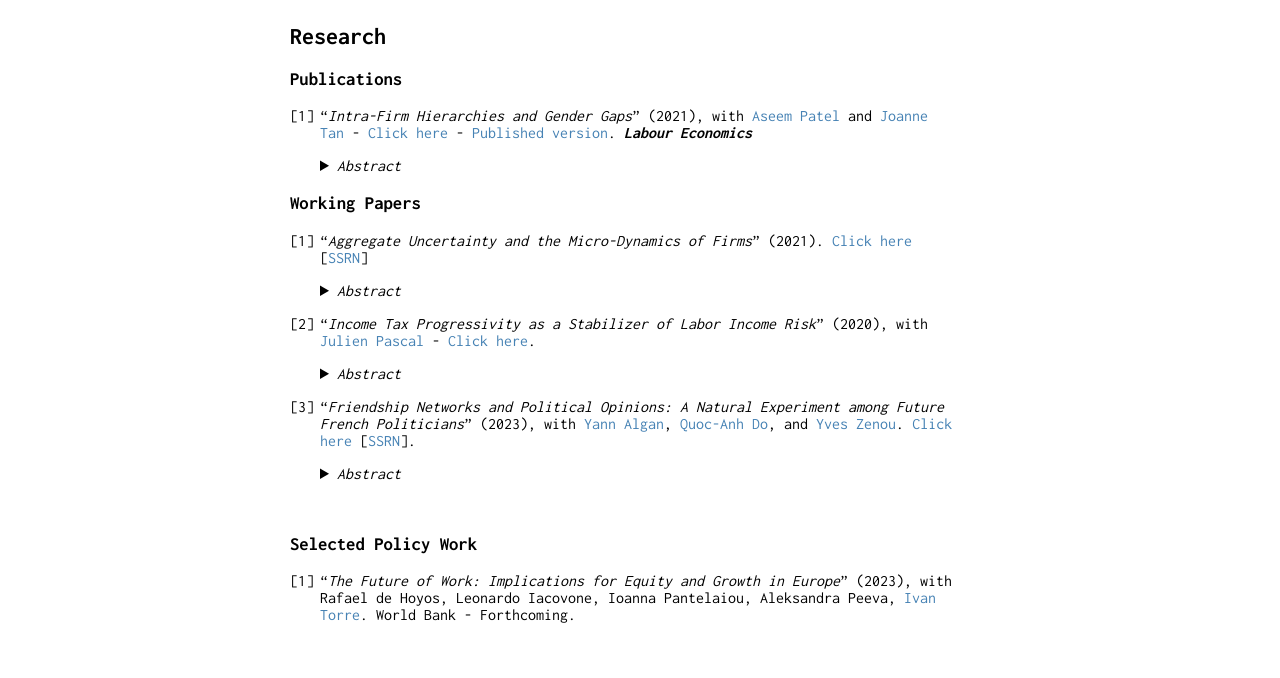
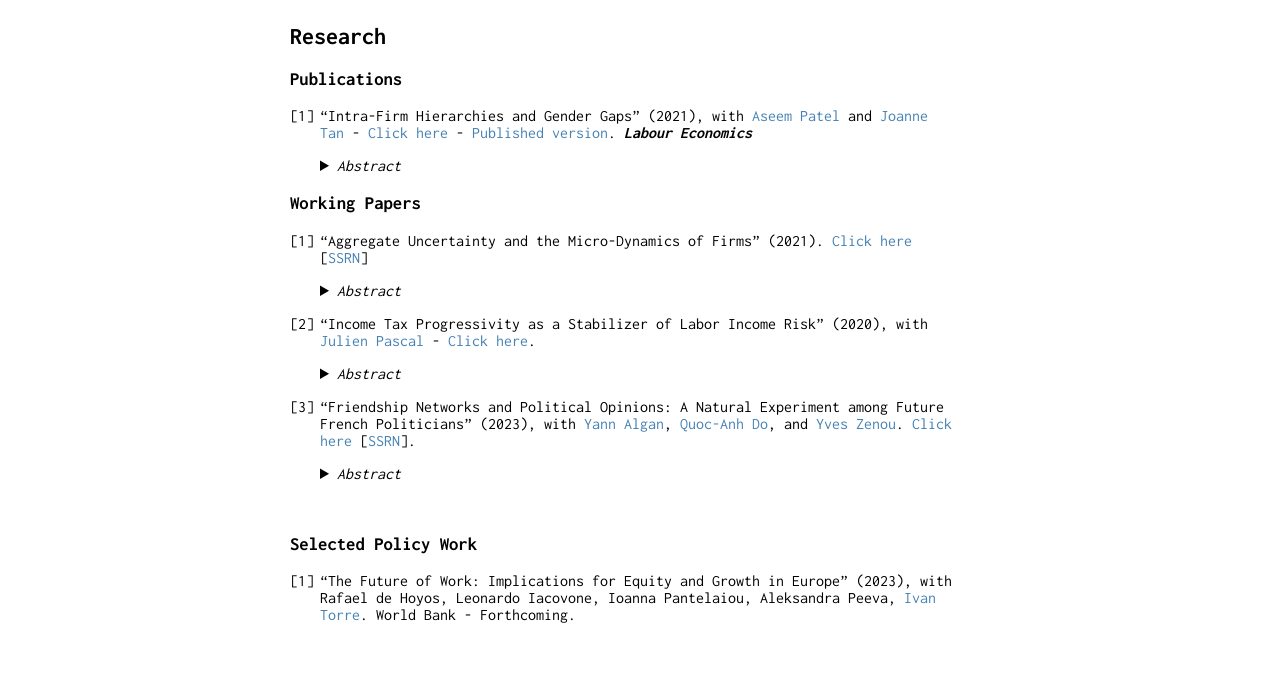
Before and after one commit to nicolodalvit/nicolodalvit.github.io, a Jekyll site: the page built from index.md, in a window 1280 px wide. Shown: the part 406-1084 px from the top of the page. Built offline with Jekyll 4.4.1, drawn with Linux system fonts in a browser that asks for light colours; our own code applies the rules of GitHub Pages for plain Markdown files.

```diff
--- a/index.md
+++ b/index.md
@@ -22,7 +22,7 @@ You can download my [CV from here](CV_Dalvit.pdf).
 
 ### Publications
 
-1. "*Intra-Firm Hierarchies and Gender Gaps*" (2021), with [Aseem Patel](https://sites.google.com/view/aseempatel/home) and [Joanne Tan](https://sites.google.com/site/joanneyumintanphd/research) - [Click here](Gender_Paper.pdf) - [Published version](https://www.sciencedirect.com/science/article/abs/pii/S0927537121000646#:~:text=Internal%20firm%20hierarchies%20play%20an%20important%20role%20in%20propagating%20gender%20gaps.&text=Changes%20in%20female%20representation%20at,differing%20impacts%20across%20firm%20hierarchies.&text=Statistically%20significant%20effects%20are%20found,top%20of%20the%20firm%20organization.). ***Labour Economics***
+1. "Intra-Firm Hierarchies and Gender Gaps" (2021), with [Aseem Patel](https://sites.google.com/view/aseempatel/home) and [Joanne Tan](https://sites.google.com/site/joanneyumintanphd/research) - [Click here](Gender_Paper.pdf) - [Published version](https://www.sciencedirect.com/science/article/abs/pii/S0927537121000646#:~:text=Internal%20firm%20hierarchies%20play%20an%20important%20role%20in%20propagating%20gender%20gaps.&text=Changes%20in%20female%20representation%20at,differing%20impacts%20across%20firm%20hierarchies.&text=Statistically%20significant%20effects%20are%20found,top%20of%20the%20firm%20organization.). ***Labour Economics***
 
     <details><summary> <i>Abstract</i> </summary>
     <p align="justify">
@@ -42,7 +42,7 @@ You can download my [CV from here](CV_Dalvit.pdf).
 
 ### Working Papers
 
-1. "*Aggregate Uncertainty and the Micro-Dynamics of Firms*" (2021). [Click here](Paper_Dynamics.pdf) [[SSRN](https://papers.ssrn.com/sol3/papers.cfm?abstract_id=3591987)]
+1. "Aggregate Uncertainty and the Micro-Dynamics of Firms" (2021). [Click here](Paper_Dynamics.pdf) [[SSRN](https://papers.ssrn.com/sol3/papers.cfm?abstract_id=3591987)]
 
     <details><summary> <i>Abstract</i> </summary>
     <p align="justify">
@@ -50,7 +50,7 @@ Using firm level micro-data, I find evidence that firms with lower growth prospe
     </p>
     </details>
 
-2. "*Income Tax Progressivity as a Stabilizer of Labor Income Risk*" (2020), with [Julien Pascal](https://julienpascal.github.io/) - [Click here](Paper_Taxation.pdf).
+2. "Income Tax Progressivity as a Stabilizer of Labor Income Risk" (2020), with [Julien Pascal](https://julienpascal.github.io/) - [Click here](Paper_Taxation.pdf).
 
     <details><summary> <i>Abstract</i> </summary>
     <p align="justify">
@@ -63,7 +63,7 @@ Using firm level micro-data, I find evidence that firms with lower growth prospe
     </p>
     </details>
 
-3. "*Friendship Networks and Political Opinions: A Natural Experiment among Future French Politicians*" (2023), with [Yann Algan](http://www.yann-algan.com/), [Quoc-Anh Do](https://sites.google.com/site/qaquocanhdo/), and [Yves Zenou](https://sites.google.com/site/yvesbzenou/). [Click here](Network_Beliefs_2023.pdf) [[SSRN](https://papers.ssrn.com/sol3/papers.cfm?abstract_id=3397092)].
+3. "Friendship Networks and Political Opinions: A Natural Experiment among Future French Politicians" (2023), with [Yann Algan](http://www.yann-algan.com/), [Quoc-Anh Do](https://sites.google.com/site/qaquocanhdo/), and [Yves Zenou](https://sites.google.com/site/yvesbzenou/). [Click here](Network_Beliefs_2023.pdf) [[SSRN](https://papers.ssrn.com/sol3/papers.cfm?abstract_id=3397092)].
 
     <details><summary> <i>Abstract</i> </summary>
     <p align="justify">
@@ -84,7 +84,7 @@ Using firm level micro-data, I find evidence that firms with lower growth prospe
 
 ### Selected Policy Work
 
-1. "*The Future of Work: Implications for Equity and Growth in Europe*" (2023), with Rafael de Hoyos, Leonardo Iacovone, Ioanna Pantelaiou, Aleksandra Peeva, [Ivan Torre](https://sites.google.com/site/ivantorre/). World Bank - Forthcoming.
+1. "The Future of Work: Implications for Equity and Growth in Europe" (2023), with Rafael de Hoyos, Leonardo Iacovone, Ioanna Pantelaiou, Aleksandra Peeva, [Ivan Torre](https://sites.google.com/site/ivantorre/). World Bank - Forthcoming.
 
 
 
```
